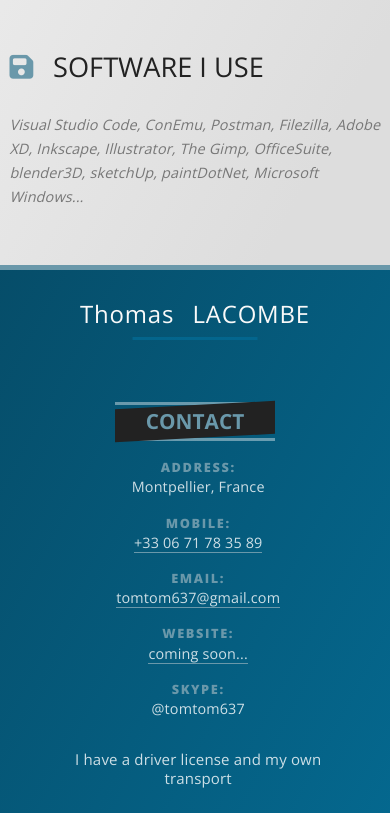
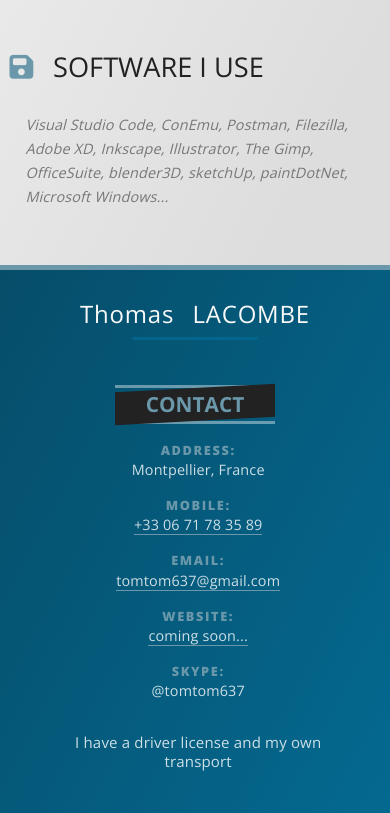
Before and after one commit to tomtom637/resume, a plain HTML site: page index.html in a window 390 px wide. Shown: the part 1370-2183 px from the top of the page. Drawn offline with nearby package versions, Linux system fonts and the light colour scheme.

Commit message:
improved on the mobile view

```diff
--- a/scss/_aside-content.scss
+++ b/scss/_aside-content.scss
@@ -129,9 +129,12 @@
     align-items: center;
     border-right: none;
 
+    section {
+      margin-bottom: 1.9rem;
+    }
     .name {
       margin-top: 0.5rem;
-      margin-bottom: 3rem;
+      margin-bottom: 1.9rem;
       padding: 0.5rem 1rem;
     }
     .aside-header {
--- a/scss/_main-content.scss
+++ b/scss/_main-content.scss
@@ -156,6 +156,7 @@
     }
     .section-software {
       p {
+        padding: 0 1rem;
         font-size: 0.9rem;
         line-height: 1.5rem;
       }
```
Also changed, not shown: assets/main.css.
